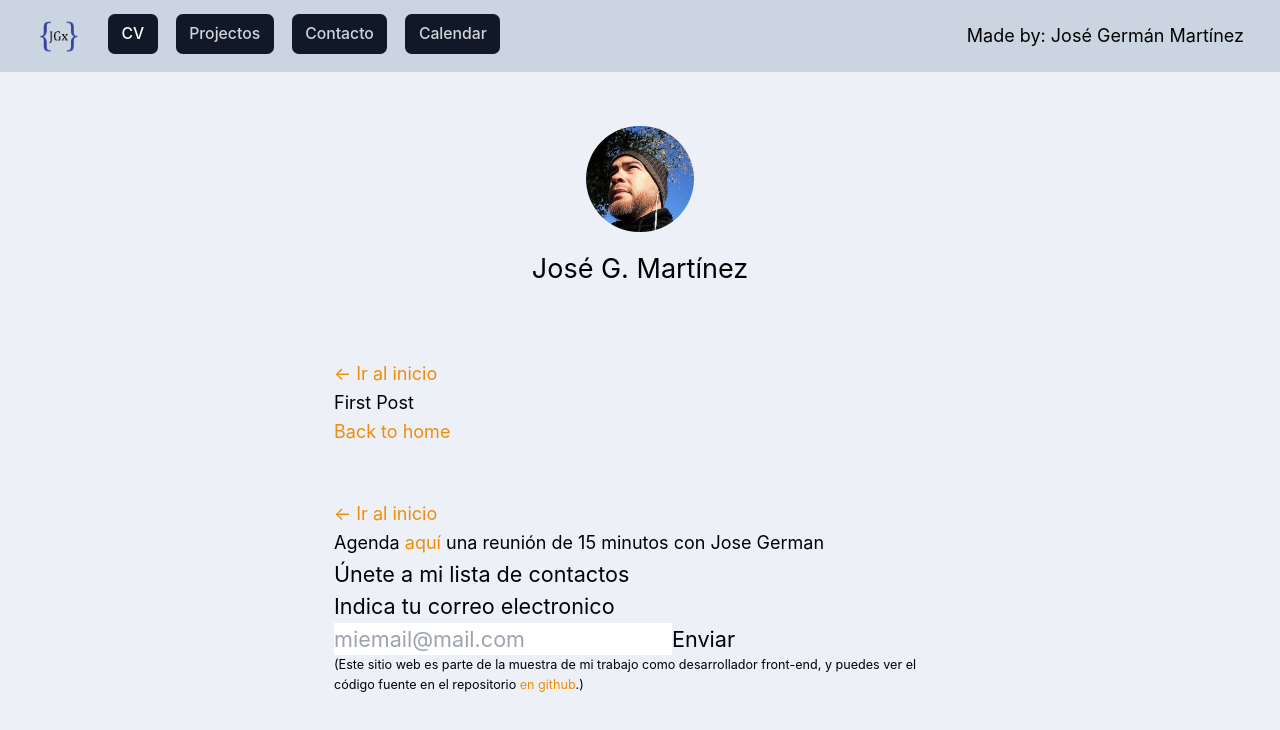
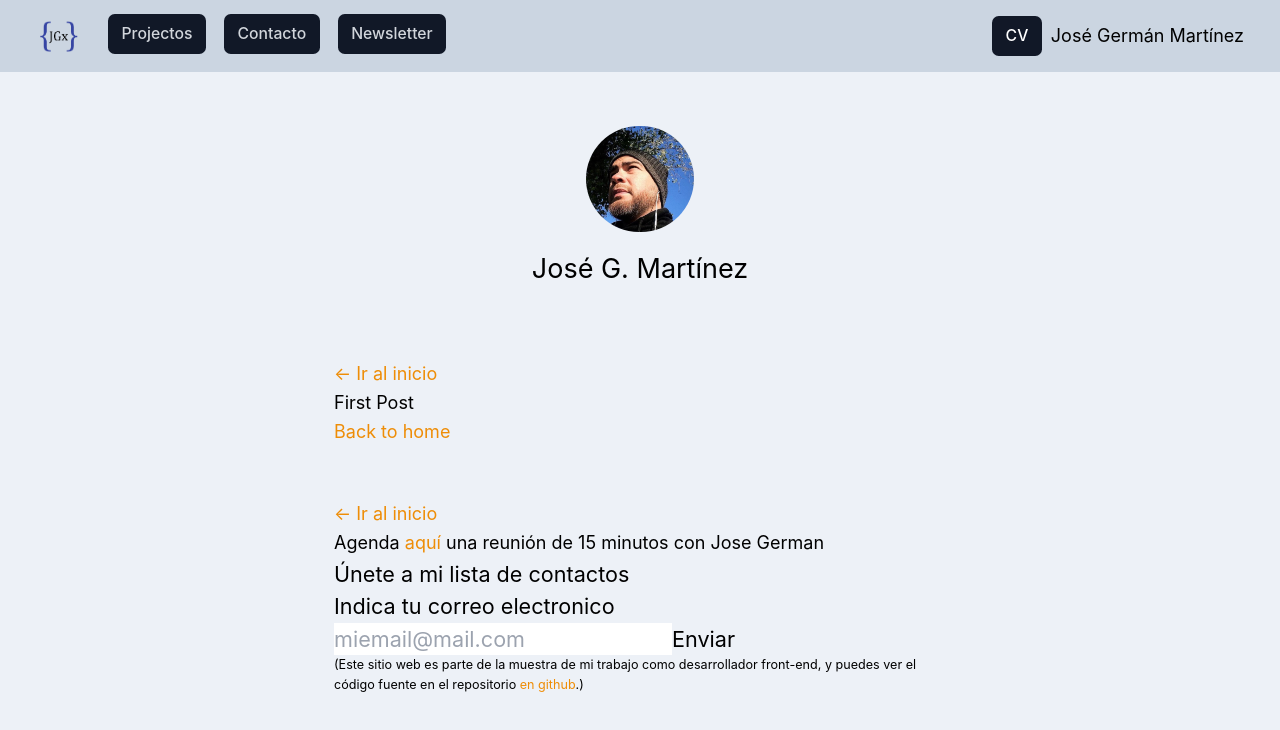
Before and after one commit to JoseGermanx/nextjs-blog, a Next.js app: page /posts/first-post in a window 1280 px wide. Shown: the top 730 px of the page. Built offline with nearby package versions, Linux system fonts and the light colour scheme.

Commit message:
Remove CV link and add Newsletter link in NavBar component

```diff
--- a/components/NavBar.js
+++ b/components/NavBar.js
@@ -56,13 +56,7 @@ const NavBar = () => {
             </div>
             <div className="hidden sm:ml-6 sm:block">
               <div className="flex space-x-4">
-                <a
-                  href="#"
-                  className="bg-gray-900 text-white rounded-md px-3 py-2 text-sm font-medium"
-                  aria-current="page"
-                >
-                  CV
-                </a>
+
                 <a
                   href="#"
                   className="bg-gray-900 text-gray-300 hover:bg-gray-700 hover:text-white rounded-md px-3 py-2 text-sm font-medium"
@@ -76,16 +70,24 @@ const NavBar = () => {
                   Contacto
                 </a>
                 <a
-                  href="#"
+                  href="https://www.linkedin.com/build-relation/newsletter-follow?entityUrn=7078460407316635648"
                   className="bg-gray-900 text-gray-300 hover:bg-gray-700 hover:text-white rounded-md px-3 py-2 text-sm font-medium"
+                  target="_blank"
                 >
-                  Calendar
+                  Newsletter
                 </a>
               </div>
             </div>
           </div>
           <div className="flex items-center">
-            <h3>Made by: José Germán Martínez</h3>
+          <a
+                  href="#"
+                  className="bg-gray-900 text-white rounded-md px-3 py-2 text-sm font-medium mx-2"
+                  aria-current="page"
+                >
+                  CV
+                </a>
+            <h3>José Germán Martínez</h3>
             </div>
         </div>
       </div>
```
